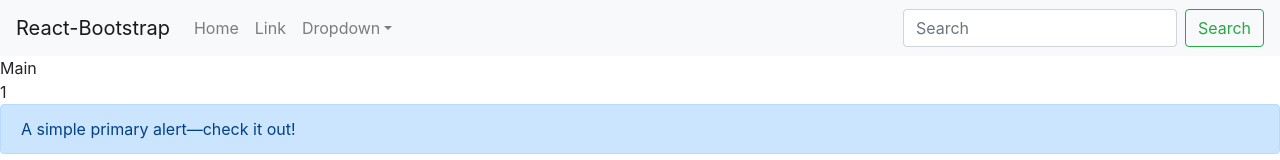
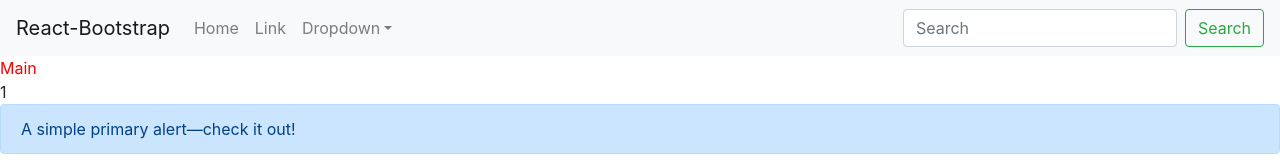
Before and after one commit to TMTzMinhTri/Reactjs-with-webpack, a React app: page / in a window 1280 px wide. Shown: the top 160 px of the page. Built offline with nearby package versions, Linux system fonts and the light colour scheme.

Commit message:
test scss

```diff
--- a/src/components/Header.jsx
+++ b/src/components/Header.jsx
@@ -1,6 +1,9 @@
 import React from 'react'
 import { Navbar, NavDropdown, Nav, Form, FormControl, Button } from 'react-bootstrap'
 export default class Header extends React.Component {
+    handleClick = () => {
+        console.log('click')
+    }
     render() {
         return <Navbar bg="light" expand="lg">
             <Navbar.Brand href="#home">React-Bootstrap</Navbar.Brand>
@@ -19,7 +22,7 @@ export default class Header extends React.Component {
                 </Nav>
                 <Form inline>
                     <FormControl type="text" placeholder="Search" className="mr-sm-2" />
-                    <Button variant="outline-success">Search</Button>
+                    <Button variant="outline-success" onClick={this.handleClick}>Search</Button>
                 </Form>
             </Navbar.Collapse>
         </Navbar>;
--- a/src/index.js
+++ b/src/index.js
@@ -1,6 +1,7 @@
 import React from 'react'
 import { render } from "react-dom";
 import 'bootstrap/dist/css/bootstrap.min.css'
+import './public/scss/index.scss'
 import App from "./main/App";
 
 render(
--- a/src/main/App.jsx
+++ b/src/main/App.jsx
@@ -9,7 +9,7 @@ export default class App extends React.Component {
     render() {
         return <div>
             <Header />
-            <div>Main</div>
+            <div className='main'>Main</div>
             <div> {this.state.abc} </div>
             <div className="alert alert-primary" role="alert">
                 A simple primary alert—check it out!
--- /dev/null
+++ b/src/public/scss/index.scss
@@ -0,0 +1,3 @@
+.main {
+    color: red;
+}
```
